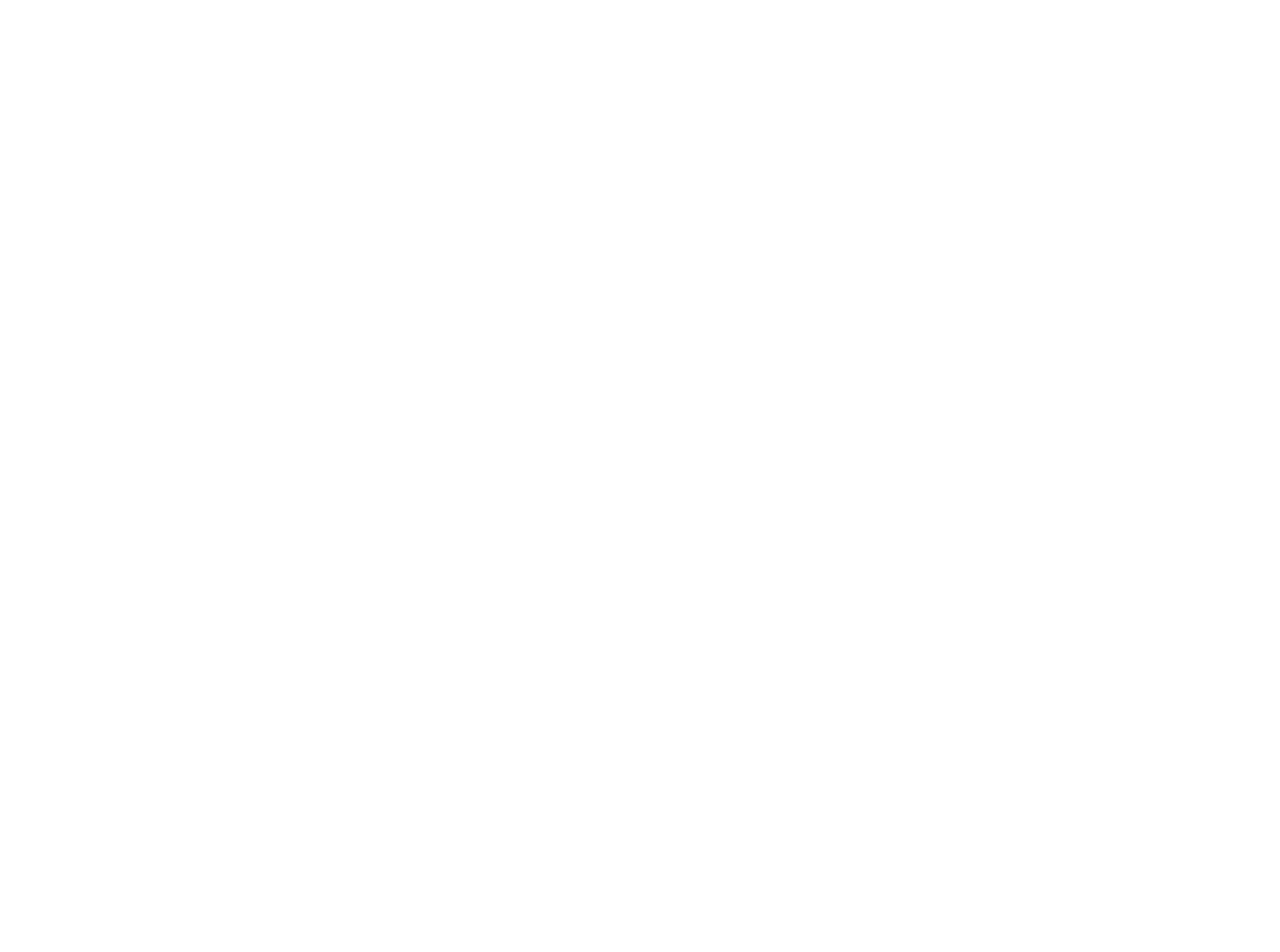
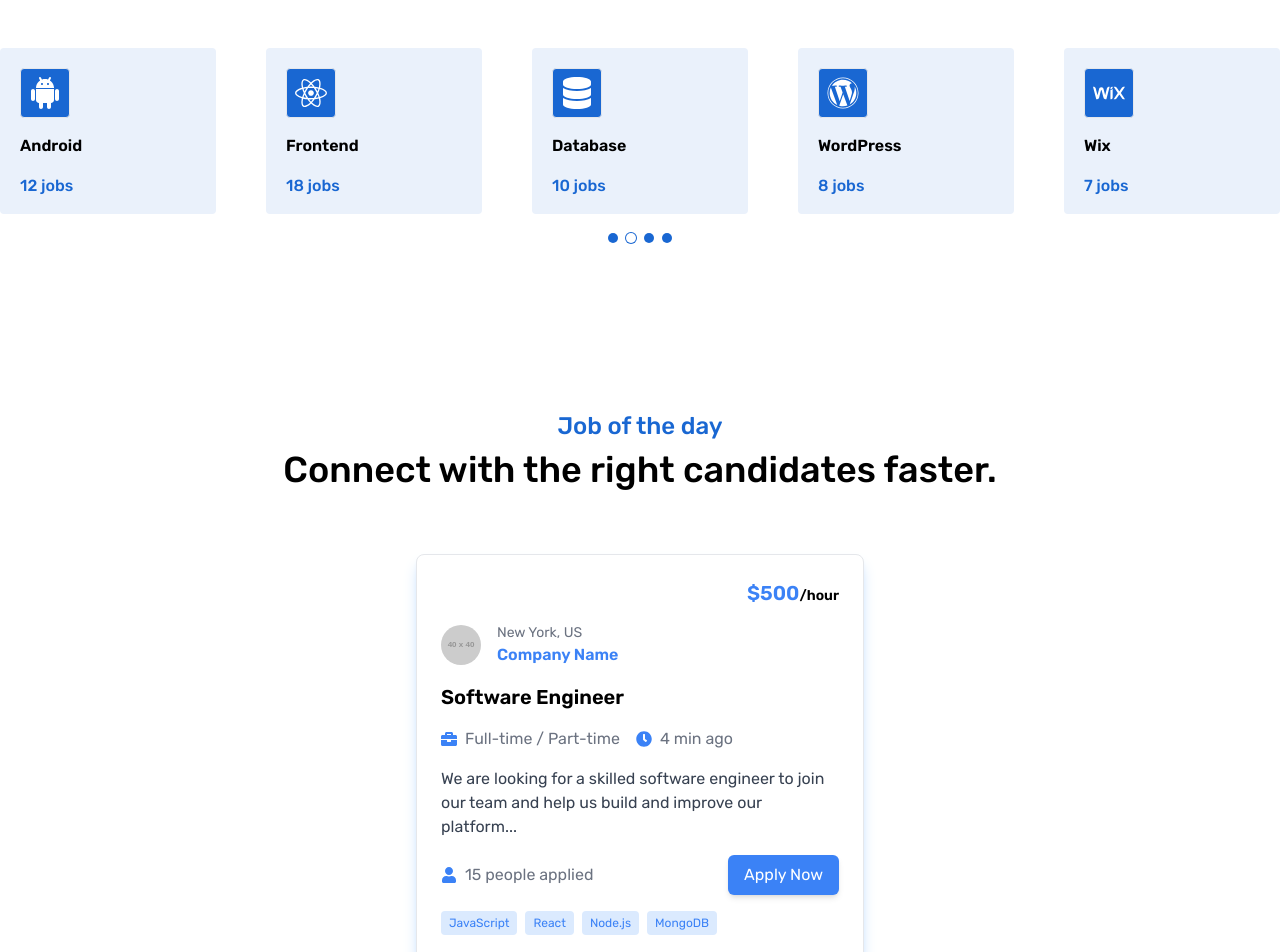
Before and after one commit to Tokiosman80F/jobzila, a React (Vite) app in the folder client/: page / in a window 1280 px wide. Shown: the part 1040-1992 px from the top of the page. Before the commit the page ends 1036 px from the top, so only its background shows below. Built offline with nearby package versions, Linux system fonts and the light colour scheme.

Commit message:
Add JobOfTheDay component with static JobCard - Designed and completed Ui for JobOfTheDay component - Created static JobCard component for displaying job information - JobCard currently uses placeholderd data; it will be dynamic after backend is implemented

```diff
--- a/client/src/index.css
+++ b/client/src/index.css
@@ -18,3 +18,6 @@
 .animation-updown{
     animation: updown 2s ease-in-out infinite;
 }
+.primary-btn{
+    @apply bg-blue-500 hover:bg-blue-600 text-white px-10 py-3 rounded-md  text-left text-sm md:text-base;
+}
--- a/client/src/pages/Home/Home.jsx
+++ b/client/src/pages/Home/Home.jsx
@@ -1,4 +1,5 @@
 import HeroBanner from "./HeroBanner";
+import JobOfTheDay from "./JobOfTheDay";
 import RecommandedJobs from "./RecommandedJobs";
 
 const Home = () => {
@@ -6,6 +7,7 @@
     <>
       <HeroBanner></HeroBanner>
       <RecommandedJobs/>
+      <JobOfTheDay/>
     </>
   );
 };
--- /dev/null
+++ b/client/src/pages/Home/JobCard.jsx
@@ -0,0 +1,75 @@
+import { FaClock, FaUser, FaBriefcase } from "react-icons/fa";
+
+const JobCard = () => {
+  return (
+    <div className="border p-6 rounded-lg shadow-lg shadow-blue-200 bg-white max-w-md">
+      {/* 1st Section: Job Rate */}
+      <div className="text-sm font-semibold mb-4 text-right">
+        <span className="text-blue-500 text-xl">$500</span>/hour
+      </div>
+
+      {/* 2nd Section: Company Info */}
+      <div className="flex items-center mb-4">
+        <img
+          src="https://via.placeholder.com/40"
+          alt="Company Logo"
+          className="w-10 h-10 rounded-full"
+        />
+        <div className="ml-4">
+          <p className="text-sm text-gray-500">New York, US</p>
+          <p className="text-blue-500 font-semibold">Company Name</p>
+        </div>
+      </div>
+
+      {/* 3rd Section: Job Title */}
+      <h3 className="text-xl font-semibold mb-4">Software Engineer</h3>
+
+      {/* 4th Section: Job Type & Posted Time */}
+      <div className="flex items-center gap-4 mb-4">
+        <div className="flex items-center">
+          <FaBriefcase className="text-blue-500 mr-2" />
+          <span className="text-gray-500">Full-time / Part-time</span>
+        </div>
+        <div className="flex items-center">
+          <FaClock className="text-blue-500 mr-2" />
+          <span className="text-gray-500">4 min ago</span>
+        </div>
+      </div>
+
+      {/* 5th Section: Job Description */}
+      <p className="text-gray-700 mb-4">
+        We are looking for a skilled software engineer to join our team and help
+        us build and improve our platform...
+      </p>
+
+      {/* 6th Section: Applicants & Apply Button */}
+      <div className="flex justify-between items-center mb-4">
+        <div className="flex items-center">
+          <FaUser className="text-blue-500 mr-2" />
+          <span className="text-gray-500">15 people applied</span>
+        </div>
+        <button className="bg-blue-500 text-white px-4 py-2 rounded-md shadow-md hover:bg-blue-600 transition">
+          Apply Now
+        </button>
+      </div>
+
+      {/* 7th Section: Skills */}
+      <div className="flex gap-2 flex-wrap">
+        <span className="bg-blue-100 text-blue-500 text-xs px-2 py-1 rounded">
+          JavaScript
+        </span>
+        <span className="bg-blue-100 text-blue-500 text-xs px-2 py-1 rounded">
+          React
+        </span>
+        <span className="bg-blue-100 text-blue-500 text-xs px-2 py-1 rounded">
+          Node.js
+        </span>
+        <span className="bg-blue-100 text-blue-500 text-xs px-2 py-1 rounded">
+          MongoDB
+        </span>
+      </div>
+    </div>
+  );
+};
+
+export default JobCard;
--- a/client/src/pages/Home/JobOfTheDay.jsx
+++ b/client/src/pages/Home/JobOfTheDay.jsx
@@ -0,0 +1,16 @@
+import Heading from "../../utilities/Heading"
+import JobCard from "./JobCard"
+
+const JobOfTheDay=()=>{
+    return (
+        <div className="my-32">
+            <div className="container mx-auto flex flex-col gap-10 items-center">
+                <Heading subHeading="Job of the day" mainHeading="Connect with the right candidates faster."  />
+                <JobCard/>
+                <button className="primary-btn">View All</button>
+            </div>
+        </div>
+    )
+}
+
+export default JobOfTheDay
--- a/client/src/pages/Home/RecommandedJobs.jsx
+++ b/client/src/pages/Home/RecommandedJobs.jsx
@@ -1,10 +1,11 @@
 import { Link } from "react-router-dom";
 import Heading from "../../utilities/Heading";
 import RecommandedJobsSlider from "./RecommandedJobsSlider";
-import "./RecommandedJobsSlider.css"
+import "./RecommandedJobsSlider.css";
 const RecommandedJobs = () => {
   return (
-    <div className="container mx-auto">
+    <div className="my-32">
+      <div className="container mx-auto ">
         <div className="flex flex-col justify-between items-start md:flex-row md:items-center ">
           <Heading
             subHeading="Jobs at a glance"
@@ -18,7 +19,8 @@
             View All Jobs
           </Link>
         </div>
-      <RecommandedJobsSlider/>
+        <RecommandedJobsSlider />
+      </div>
     </div>
   );
 };
--- a/client/src/pages/Home/RecommandedJobsSlider.css
+++ b/client/src/pages/Home/RecommandedJobsSlider.css
@@ -1,6 +1,10 @@
-/* .swiper-pagination-bullets{
-    margin-top: -20px;
-}  */
+.swiper-wrapper{
+  height: 210px;
+
+}
+.swiper-pagination-bullets.swiper-pagination-horizontal{
+    /* background-color: aquamarine; */
+}
 .swiper-pagination-bullet {
     width: 10px; /* Adjust the width */
     height: 10px; /* Adjust the height */
--- a/client/src/pages/Home/RecommandedJobsSlider.jsx
+++ b/client/src/pages/Home/RecommandedJobsSlider.jsx
@@ -7,61 +7,50 @@
 import { FaWordpress } from "react-icons/fa";
 import { FaWix } from "react-icons/fa";
 import { FaNetworkWired } from "react-icons/fa6";
-import { Pagination } from "swiper/modules";
+// import { Autoplay, Pagination } from "swiper";
 import { Swiper, SwiperSlide } from "swiper/react";
-{
-  /*
-<FaBookOpenReadernReader />
-<FaCode /> // fullstack
-<ImAndroid /> //android
-import { FaReact } from "react-icons/fa6"; // frontend
-<FaDatabase/>
-<FaWordpress/>
-<FaxWix/>
-<FaNetworkWired/>
-*/
-}
+import { Autoplay, Pagination } from 'swiper/modules';
 const RecommandedJobsSlider = () => {
   const jobData = [
     {
       id: 1,
-      title: "Fullstack Development",
-      icon: <FaCode size={32} />,
+      title: "Fullstack",
+      icon: <FaCode size={32}  />,
       jobsAvailable: 15,
     },
     {
       id: 2,
-      title: "Android Development",
+      title: "Android ",
       icon: <ImAndroid size={32} />,
       jobsAvailable: 12,
     },
     {
       id: 3,
-      title: "Frontend Development",
+      title: "Frontend ",
       icon: <FaReact size={32} />,
       jobsAvailable: 18,
     },
     {
       id: 4,
-      title: "Database Management",
+      title: "Database",
       icon: <FaDatabase size={32} />,
       jobsAvailable: 10,
     },
     {
       id: 5,
-      title: "WordPress Development",
+      title: "WordPress ",
       icon: <FaWordpress size={32} />,
       jobsAvailable: 8,
     },
     {
       id: 6,
-      title: "Wix Development",
+      title: "Wix",
       icon: <FaWix size={32} />,
       jobsAvailable: 7,
     },
     {
       id: 7,
-      title: "Network Engineering",
+      title: "Network ",
       icon: <FaNetworkWired size={32} />,
       jobsAvailable: 9,
     },
@@ -73,10 +62,14 @@
     },
   ];
   return (
-    <div>
+    <div className="my-8">
       <Swiper
         slidesPerView={1}
         spaceBetween={10}
+        autoplay={{
+          delay: 3000, // 3 seconds delay
+          disableOnInteraction: false, // Keep autoplay running even after interaction
+        }}
         pagination={{
           clickable: true,
         }}
@@ -94,15 +87,17 @@
             spaceBetween: 50,
           },
         }}
-        modules={[Pagination]}
+        modules={[Pagination,Autoplay]}
         className="mySwiper"
       >
         {jobData.map(job => (
           <SwiperSlide key={job.id}>
-            <div className="flex flex-col px-20 py-15 border-2 justify-start">
-                <div>{job.icon}</div>
-                <div>{job.title}</div>
-                <div>{job.jobsAvailable} jobs</div>
+            <div className="bg-secondary-color  pt-5 pr-5 pb-4 pl-5 rounded ">
+                <div className="flex flex-col gap-4 items-start justify-center">
+                <div className="bg-primary-color text-white p-2 border rounded">{job.icon}</div>
+                <div className="font-semibold">{job.title}</div>
+                <div className="text-primary-color font-medium">{job.jobsAvailable} jobs</div>
+                </div>
             </div>
           </SwiperSlide>
         ))}
--- a/client/src/shared/Navbar.jsx
+++ b/client/src/shared/Navbar.jsx
@@ -127,7 +127,7 @@
               <NavLink
                 to="/signup"
                 onClick={() => setIsOpen(false)}
-                className="bg-blue-500 hover:bg-blue-600 text-white px-4 py-2 rounded-md w-full text-left text-sm md:text-base"
+                className="primary-btn"
               >
                 Sign Up
               </NavLink>
--- a/client/src/utilities/Heading.jsx
+++ b/client/src/utilities/Heading.jsx
@@ -2,7 +2,7 @@
 
 const Heading = ({ subHeading, mainHeading, textAlign = "center" }) => {
   return (
-    <div className={`text-${textAlign} my-6`}>
+    <div style={{textAlign}} className=" my-6">
       <h2 className="text-primary-color font-medium text-xl md:text-2xl mb-2">
         {subHeading}
       </h2>
```
Lines whose indentation alone changed are shown as unchanged.
